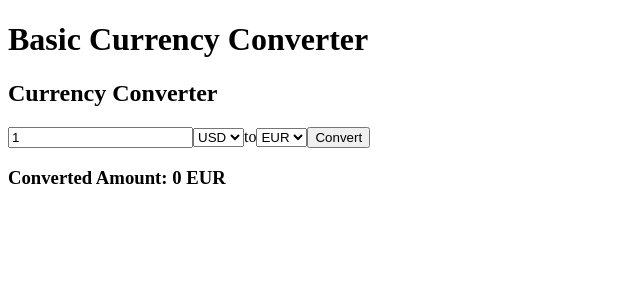
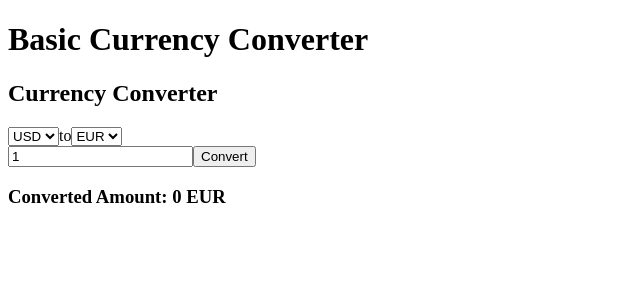
Before and after one commit to Espadv69/Basic-Currency-Converter, a React (Vite) app: page / in a window 1280 px wide. Shown: the top 300 px of the page, without its empty margins (0-640 px from the left). Built offline with nearby package versions, Linux system fonts and the light colour scheme.

Commit message:
Refactor CurrencyConverter component to group currency selection elements and improve layout

```diff
--- a/src/components/CurrencyConverter.jsx
+++ b/src/components/CurrencyConverter.jsx
@@ -19,12 +19,8 @@ const CurrencyConverter = () => {
 
   return (
     <div>
+      <div className="currency">
         <h2>Currency Converter</h2>
-      <input
-        type="number"
-        value={amount}
-        onChange={(e) => setAmount(e.target.value)}
-      />
         <select
           value={fromCurrency}
           onChange={(e) => setFromCurrency(e.target.value)}
@@ -46,6 +42,13 @@ const CurrencyConverter = () => {
             </option>
           ))}
         </select>
+      </div>
+
+      <input
+        type="number"
+        value={amount}
+        onChange={(e) => setAmount(e.target.value)}
+      />
 
       <button onClick={convertCurrency}>Convert</button>
       <h3>
```
Lines whose indentation alone changed are shown as unchanged.
